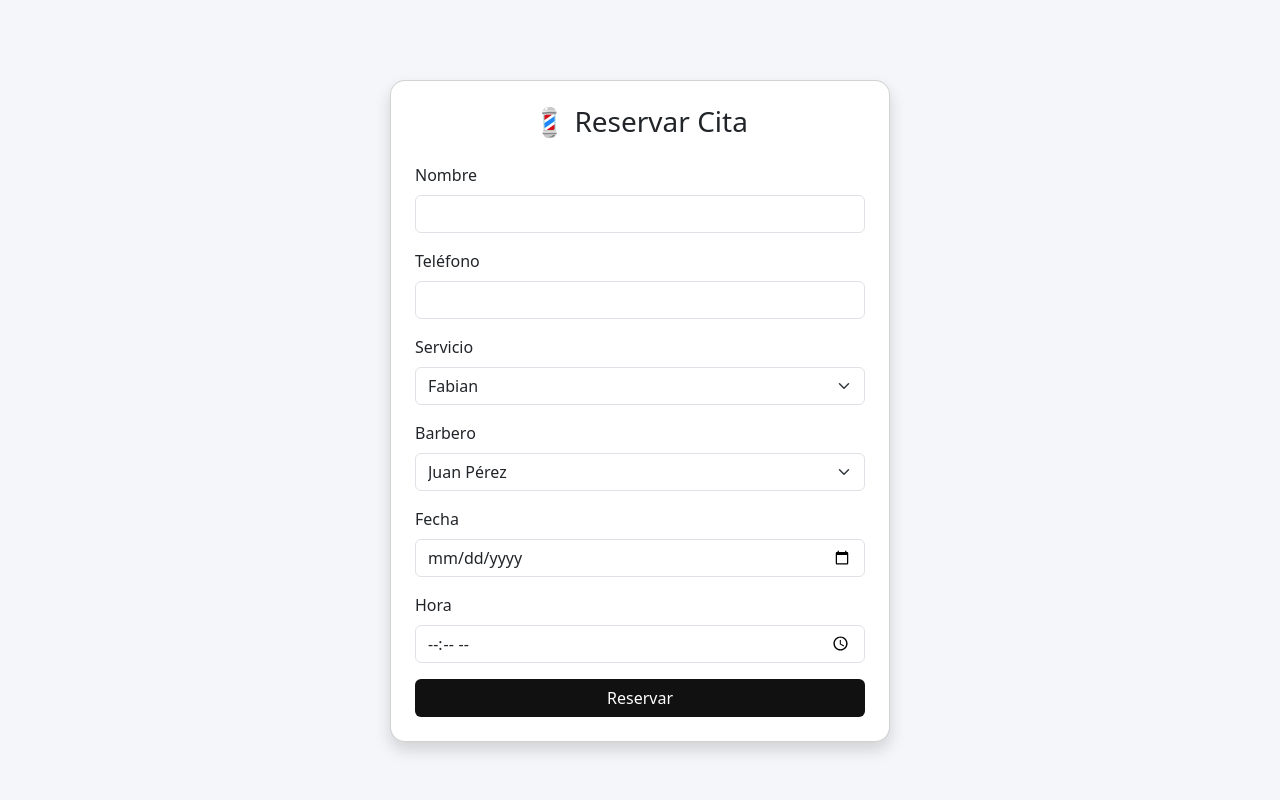
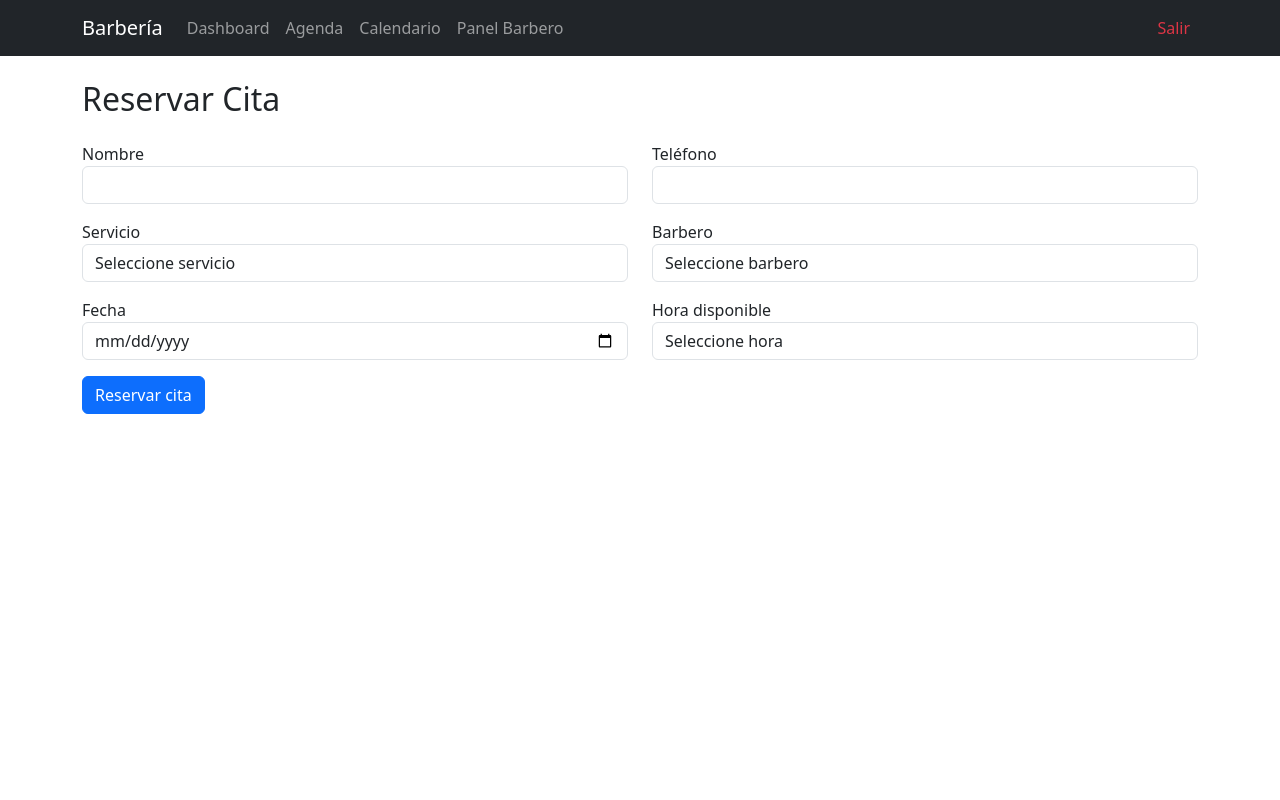
Before and after one commit to Fabianlh/barberia_system, a Django app: page /barberia/reservar/ in a window 1280 px wide. Run offline with Django 5.2, Linux system fonts and the light colour scheme; data comes from the database, SQL or seed files in the repository; some libraries are stand-ins or nearby versions.

Commit message:
Mejoras dashboard y sistema de reservas

```diff
--- /dev/null
+++ b/barberia/templates/base.html
@@ -0,0 +1,83 @@
+{% load static %}
+<!DOCTYPE html>
+<html lang="es">
+
+<head>
+
+<meta charset="UTF-8">
+<meta name="viewport" content="width=device-width, initial-scale=1">
+
+<title>Barbería System</title>
+
+<!-- Bootstrap -->
+<link rel="stylesheet" href="{% static 'css/bootstrap.min.css' %}">
+
+<!-- FontAwesome -->
+<link rel="stylesheet" href="{% static 'fontawesome-free/css/all.min.css' %}">
+
+</head>
+
+<body>
+
+<!-- NAVBAR -->
+<nav class="navbar navbar-dark bg-dark navbar-expand-lg">
+<div class="container">
+
+<a class="navbar-brand" href="/">
+<i class="fas fa-cut"></i> Barbería
+</a>
+
+<div class="collapse navbar-collapse">
+
+<ul class="navbar-nav me-auto">
+
+<li class="nav-item">
+<a class="nav-link" href="/">
+<i class="fas fa-chart-line"></i> Dashboard
+</a>
+</li>
+
+<li class="nav-item">
+<a class="nav-link" href="/agenda/">
+<i class="fas fa-calendar"></i> Agenda
+</a>
+</li>
+
+<li class="nav-item">
+<a class="nav-link" href="/calendario/">
+<i class="fas fa-calendar-alt"></i> Calendario
+</a>
+</li>
+
+<li class="nav-item">
+<a class="nav-link" href="/panel_barbero/">
+<i class="fas fa-user"></i> Panel Barbero
+</a>
+</li>
+
+</ul>
+
+<ul class="navbar-nav">
+
+<li class="nav-item">
+<a class="nav-link text-danger" href="/logout/">
+<i class="fas fa-sign-out-alt"></i> Salir
+</a>
+</li>
+
+</ul>
+
+</div>
+</div>
+</nav>
+
+<!-- CONTENIDO -->
+<div class="container mt-4">
+
+{% block content %}
+{% endblock %}
+
+</div>
+
+</body>
+</html>
--- a/barberia/templates/reservar.html
+++ b/barberia/templates/reservar.html
@@ -1,94 +1,151 @@
-{% load static %}
-<!DOCTYPE html>
-<html lang="es">
-<head>
-<meta charset="UTF-8">
-<title>Reservar Cita</title>
+{% extends 'base.html' %}
 
-<link href="https://cdn.jsdelivr.net/npm/bootstrap@5.3.2/dist/css/bootstrap.min.css" rel="stylesheet">
+{% block content %}
 
-<style>
-body{
-    background:#f4f6f9;
-}
+<h2 class="mb-4">Reservar Cita</h2>
 
-.card{
-    max-width:500px;
-    margin:auto;
-    margin-top:80px;
-    border-radius:15px;
-}
-
-.btn-barber{
-    background:#111;
-    color:white;
-}
-
-.btn-barber:hover{
-    background:#333;
-}
-</style>
-
-</head>
-
-<body>
-
-<div class="container">
-
-<div class="card shadow p-4">
-
-<h3 class="text-center mb-4">💈 Reservar Cita</h3>
+{% if error %}
+<div class="alert alert-danger">
+{{ error }}
+</div>
+{% endif %}
 
 <form method="POST">
+
 {% csrf_token %}
 
-<div class="mb-3">
-<label class="form-label">Nombre</label>
+<div class="row">
+
+<div class="col-md-6 mb-3">
+<label>Nombre</label>
 <input type="text" name="nombre" class="form-control" required>
 </div>
 
-<div class="mb-3">
-<label class="form-label">Teléfono</label>
-<input type="text" name="telefono" class="form-control">
+<div class="col-md-6 mb-3">
+<label>Teléfono</label>
+<input type="text" name="telefono" class="form-control" required>
 </div>
 
-<div class="mb-3">
-<label class="form-label">Servicio</label>
-<select name="servicio" class="form-select">
-{% for servicio in servicios %}
-<option value="{{servicio.id}}">{{servicio.nombre}}</option>
-{% endfor %}
-</select>
 </div>
 
-<div class="mb-3">
-<label class="form-label">Barbero</label>
-<select name="barbero" class="form-select">
-{% for barbero in barberos %}
-<option value="{{barbero.id}}">{{barbero.nombre}}</option>
+
+<div class="row">
+
+<div class="col-md-6 mb-3">
+
+<label>Servicio</label>
+
+<select name="servicio" class="form-control" required>
+
+<option value="">Seleccione servicio</option>
+
+{% for s in servicios %}
+
+<option value="{{ s.id }}">
+{{ s.nombre }} - ${{ s.precio }}
+</option>
+
 {% endfor %}
+
 </select>
+
 </div>
 
-<div class="mb-3">
-<label class="form-label">Fecha</label>
-<input type="date" name="fecha" class="form-control">
-</div>
 
-<div class="mb-3">
-<label class="form-label">Hora</label>
-<input type="time" name="hora" class="form-control">
-</div>
+<div class="col-md-6 mb-3">
 
-<div class="d-grid">
-<button class="btn btn-barber">Reservar</button>
-</div>
+<label>Barbero</label>
 
-</form>
+<select name="barbero" id="barbero" class="form-control" required>
+
+<option value="">Seleccione barbero</option>
+
+{% for b in barberos %}
+
+<option value="{{ b.id }}">
+{{ b.nombre }}
+</option>
+
+{% endfor %}
+
+</select>
 
 </div>
 
 </div>
 
-</body>
-</html>
+
+<div class="row">
+
+<div class="col-md-6 mb-3">
+
+<label>Fecha</label>
+
+<input type="date" name="fecha" id="fecha" class="form-control" required>
+
+</div>
+
+
+<div class="col-md-6 mb-3">
+
+<label>Hora disponible</label>
+
+<select name="hora" id="hora" class="form-control" required>
+
+<option value="">Seleccione hora</option>
+
+</select>
+
+</div>
+
+</div>
+
+
+<button class="btn btn-primary">
+Reservar cita
+</button>
+
+</form>
+
+
+<script>
+
+const fecha = document.getElementById("fecha");
+const barbero = document.getElementById("barbero");
+const hora = document.getElementById("hora");
+
+function cargarHoras(){
+
+if(!fecha.value || !barbero.value){
+return;
+}
+
+fetch(`/horas-disponibles/?fecha=${fecha.value}&barbero=${barbero.value}`)
+
+.then(res => res.json())
+
+.then(data => {
+
+hora.innerHTML = "";
+
+data.forEach(h => {
+
+const option = document.createElement("option");
+
+option.value = h;
+option.text = h;
+
+hora.appendChild(option);
+
+});
+
+});
+
+}
+
+fecha.addEventListener("change", cargarHoras);
+barbero.addEventListener("change", cargarHoras);
+
+</script>
+
+{% endblock %}
--- a/barberia/views.py
+++ b/barberia/views.py
@@ -10,7 +10,21 @@ import json
 
 from .models import Cliente, Cita, Servicio, Barbero
 
+from django.shortcuts import render, redirect
+from django.contrib.auth import authenticate, login, logout
+from django.contrib import messages
 
+def login_view(request):
+    if request.method == "POST":
+        username = request.POST.get("username")
+        password = request.POST.get("password")
+        user = authenticate(request, username=username, password=password)
+        if user is not None:
+            login(request, user)
+            return redirect("home")  # Cambia 'home' por la ruta que quieras
+        else:
+            messages.error(request, "Usuario o contraseña incorrectos")
+    return render(request, "login.html")
 # =============================
 # DASHBOARD
 # =============================
--- a/barberia_system/settings.py
+++ b/barberia_system/settings.py
@@ -125,10 +125,9 @@ SESSION_COOKIE_SECURE = False
 # =========================
 # LOGIN
 # =========================
-LOGIN_URL = "/admin/login/"
+LOGIN_URL = "/login/"
 LOGIN_REDIRECT_URL = "/"
-LOGOUT_REDIRECT_URL = "/"
-
+LOGOUT_REDIRECT_URL = "/login/"
 # =========================
 # JAZZMIN
 # =========================
--- a/barberia_system/urls.py
+++ b/barberia_system/urls.py
@@ -1,7 +1,13 @@
 from django.contrib import admin
 from django.urls import path, include
 from django.shortcuts import redirect
+from . import views
 
+urlpatterns = [
+    path("login/", views.login_view, name="login"),
+    path("logout/", views.logout_view, name="logout"),  # veremos logout después
+    path("", views.home, name="home"),  # Página principal después del login
+]
 
 def home(request):
     return redirect('login')  # redirige al login
```
Also changed, not shown: barberia/templates/dashboard.html (+80 -119 lines), barberia/templates/registration/login.html (+23 -73 lines).
